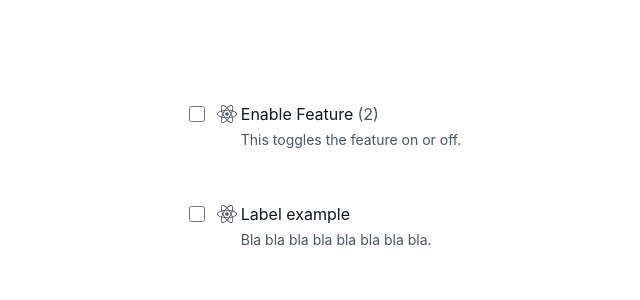
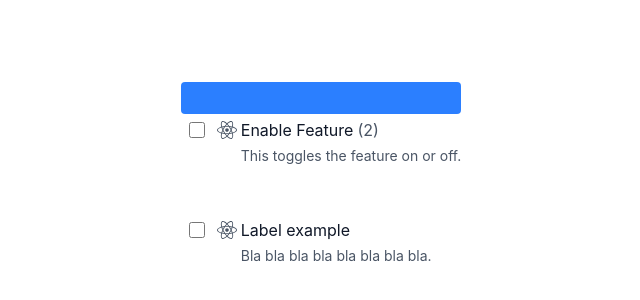
Before and after one commit to tidy-dev-team/Kido-DS, a React (Vite) app in the folder kido-ds/: page / in a window 1280 px wide. Shown: the part 226-526 px from the top of the page, without its empty margins (319-959 px from the left). Built offline with nearby package versions, Linux system fonts and the light colour scheme.

Commit message:
Update App.tsx

```diff
--- a/kido-ds/src/App.tsx
+++ b/kido-ds/src/App.tsx
@@ -20,6 +20,7 @@ function App() {
 
   return (
     <>
+    <div className='bg-blue-500 p-4 rounded-sm'></div>
       <Checkbox
         type={checkboxType1}
         onChange={handleCheckboxChange1}
```
